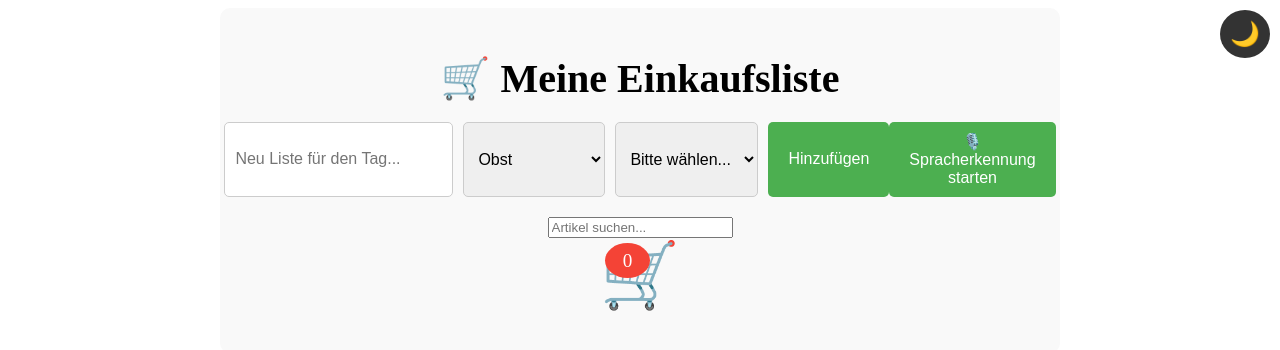
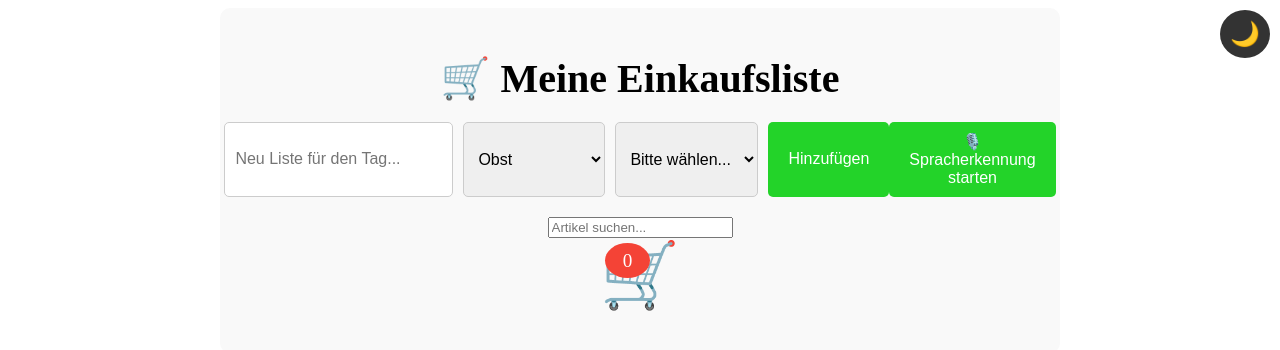
Before and after one commit to lotfi-dotcom/KI-APP, a Nuxt app: page / in a window 1280 px wide. Shown: the top 350 px of the page. Built offline with nearby package versions, Linux system fonts and the light colour scheme.

Commit message:
close #1 update ausgeführt

```diff
--- a/pages/index.vue
+++ b/pages/index.vue
@@ -255,7 +255,7 @@
 .button {
   padding: 10px 20px;
   font-size: 1rem;
-  background-color: #4caf50;
+  background-color: #23d329;
   color: white;
   border: none;
   cursor: pointer;
```
